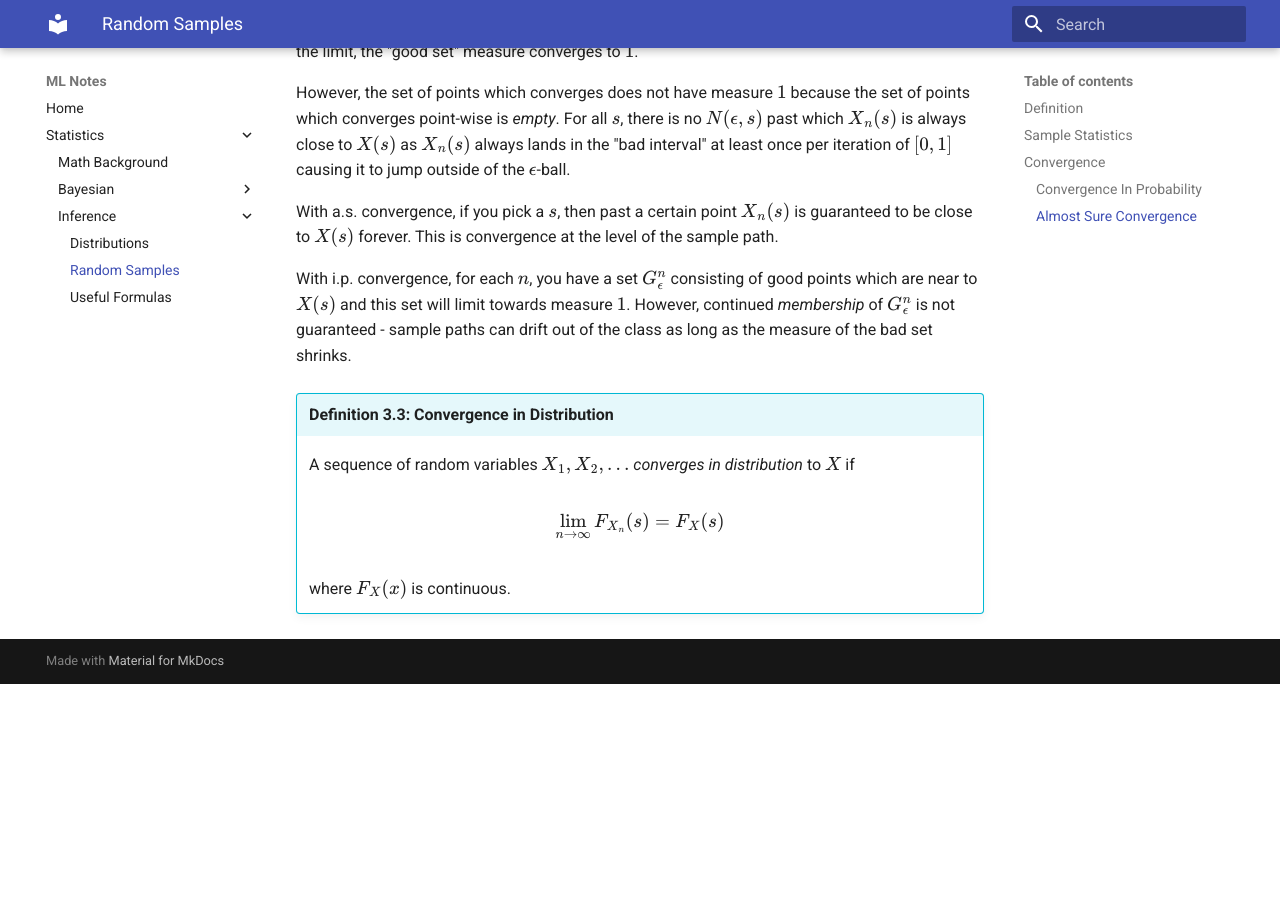
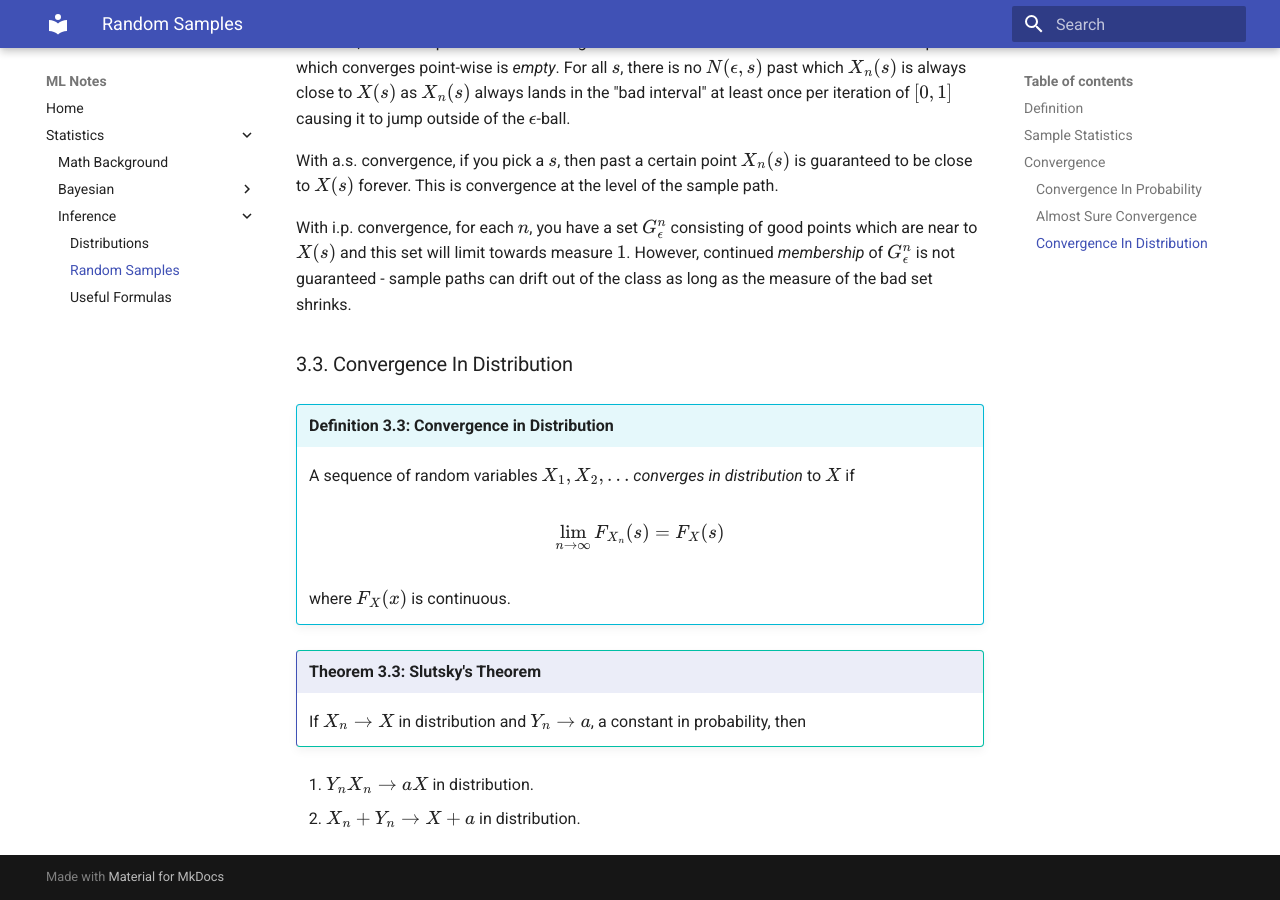
Before and after one commit to alexali04/notes, an MkDocs documentation site: the page built from docs/statistics/inference/random_samples.md, in a window 1280 px wide and 900 px high, scrolled down 8738 px. Built offline with MkDocs 1.6.1 and Material for MkDocs 9.7.7, drawn with Linux system fonts in a browser that asks for light colours; before the commit the page ends 9422 px from its top, so only the background shows below that; some of the changed text lies outside the part shown.

```diff
--- a/docs/statistics/inference/random_samples.md
+++ b/docs/statistics/inference/random_samples.md
@@ -302,7 +302,7 @@
 
 With i.p. convergence, for each $n$, you have a set $G_{\epsilon}^n$ consisting of good points which are near to $X(s)$ and this set will limit towards measure $1$. However, continued *membership* of $G_{\epsilon}^n$ is not guaranteed - sample paths can drift out of the class as long as the measure of the bad set shrinks.
 
-
+### Convergence In Distribution
 
 !!! info "Definition: Convergence in Distribution"
     A sequence of random variables $X_1, X_2, \dots$ *converges in distribution* to $X$ if
@@ -312,3 +312,9 @@
     $$
 
     where $F_X(x)$ is continuous.
+
+!!! tip "Theorem: Slutsky's Theorem"
+    If $X_n \to X$ in distribution and $Y_n \to a$, a constant in probability, then
+
+   1. $Y_n X_n \to aX$ in distribution.
+   2. $X_n + Y_n \to X + a$ in distribution.
```
Also changed, not shown: other parts of docs/statistics/inference/random_samples.md (+1 -1 lines).
